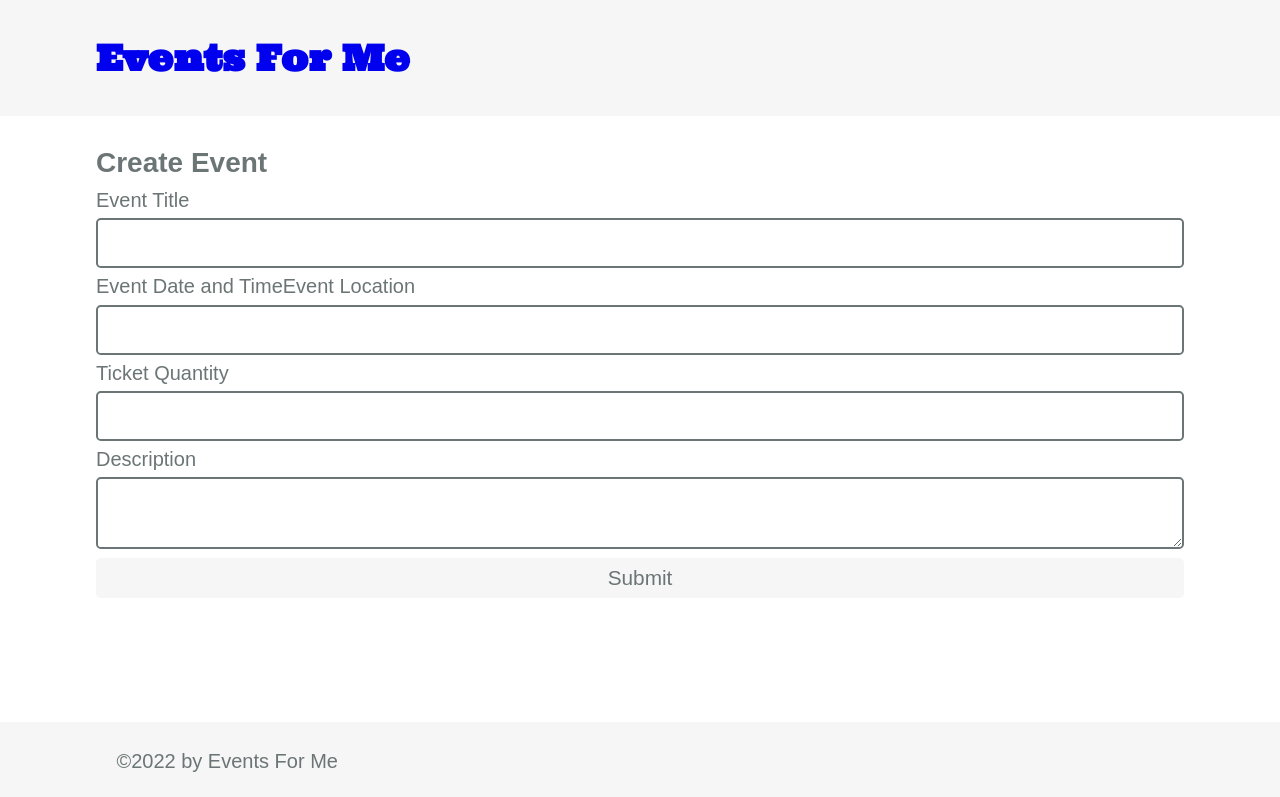
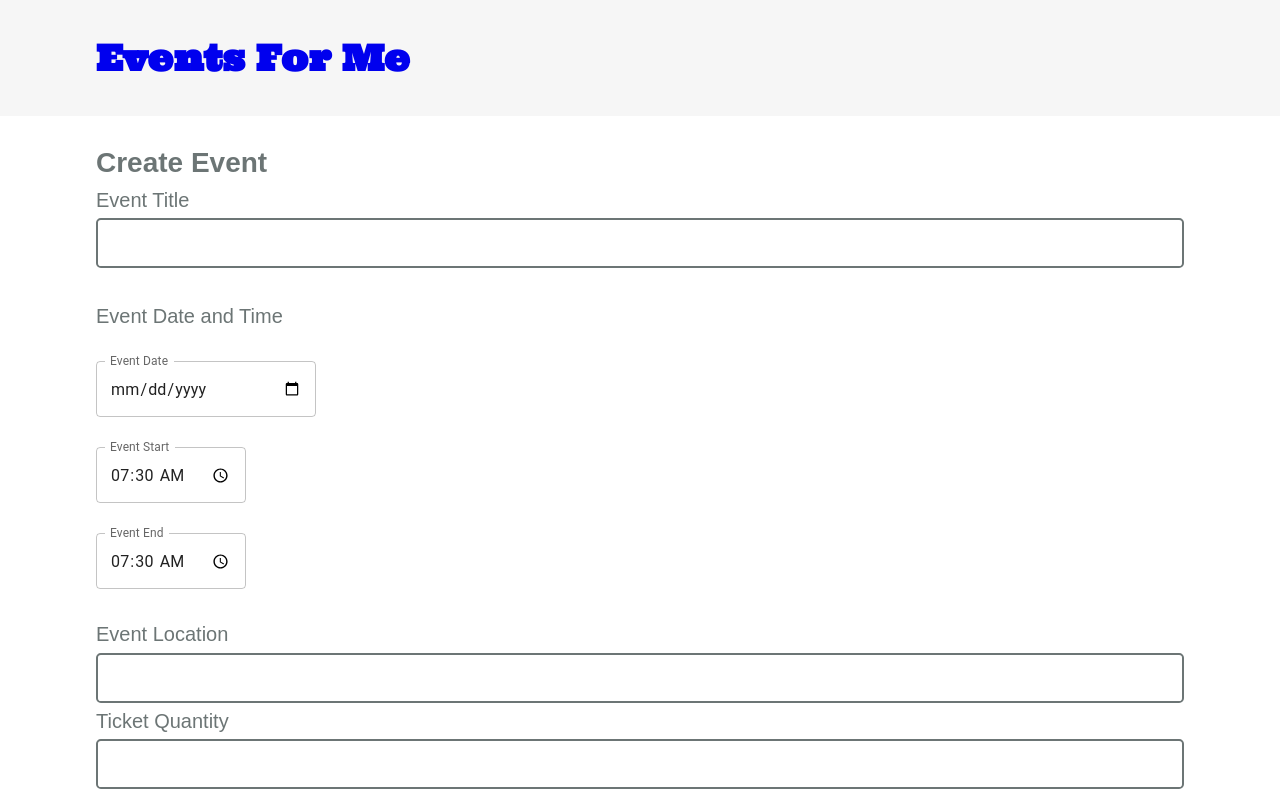
Before and after one commit to sivanagar/eventsForMe, a React (Create React App) app in the folder client/: page /create-event in a window 1280 px wide. Shown: the top 797 px of the page. Built offline with nearby package versions, Linux system fonts and the light colour scheme.

Commit message:
add date pick and time pick components, add spaceing with breaks

```diff
--- a/client/src/pages/CreateEvent/CreateEvent.js
+++ b/client/src/pages/CreateEvent/CreateEvent.js
@@ -1,8 +1,8 @@
 import React, { useState } from "react";
 //TODO
 import { LocalizationProvider } from "@mui/x-date-pickers/LocalizationProvider";
-// import { AdapterDayjs } from "@mui/x-date-pickers/AdapterDayjs";
-// import { MobileDatePicker } from "@mui/x-date-pickers/MobileDatePicker";
+import { AdapterDayjs } from "@mui/x-date-pickers/AdapterDayjs";
+import  TextField  from "@mui/material/TextField/TextField";
 
 const Signup = () => {
   const [formState, setFormState] = useState({
@@ -27,6 +27,7 @@ const Signup = () => {
   };
 
   return (
+    <LocalizationProvider dateAdapter={AdapterDayjs}>
     <div>
       <h3>Create Event</h3>
 
@@ -40,8 +41,52 @@ const Signup = () => {
           value={formState.input}
           onChange={handleChange}
         />
+              <br />
         <label>Event Date and Time</label>
-        {/* //TODO Datepicker */}
+        <br />
+        <br />
+        <TextField
+        id="date"
+        label="Event Date"
+        type="date"
+        defaultValue=""
+        sx={{ width: 220 }}
+        InputLabelProps={{
+          shrink: true,
+        }}
+      />
+      <br />
+      <br />
+      <TextField
+        id="timeStart"
+        label="Event Start"
+        type="time"
+        defaultValue="07:30"
+        InputLabelProps={{
+          shrink: true,
+        }}
+        inputProps={{
+          step: 300, // 5 min
+        }}
+        sx={{ width: 150 }}
+      />
+      <br />
+      <br />
+      <TextField
+        id="timeEnd"
+        label="Event End"
+        type="time"
+        defaultValue="07:30"
+        InputLabelProps={{
+          shrink: true,
+        }}
+        inputProps={{
+          step: 300, // 5 min
+        }}
+        sx={{ width: 150 }}
+      />
+      <br/>
+      <br />
         <label>Event Location</label>
         <input
           className="form-input"
@@ -73,7 +118,9 @@ const Signup = () => {
           Submit
         </button>
       </form>
+      <br />
     </div>
+    </LocalizationProvider>
   );
 };
 
```
